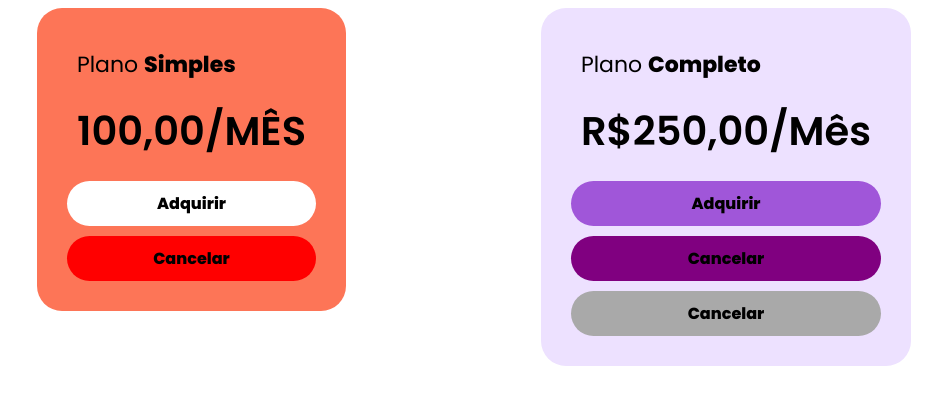
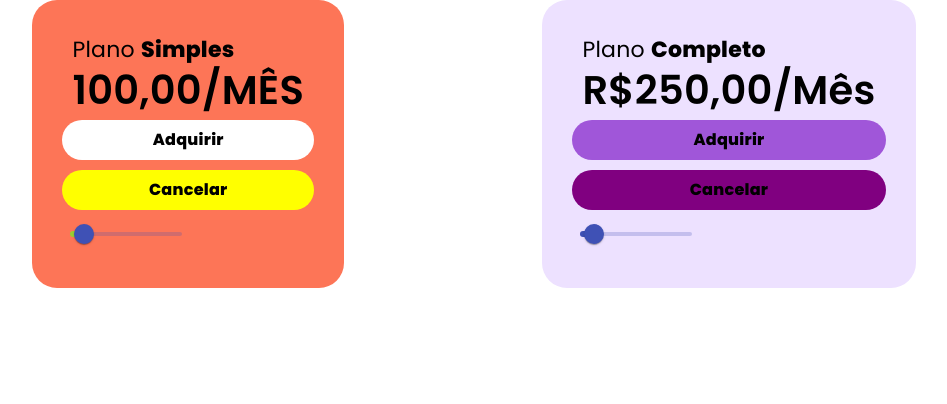
Before and after one commit to cjunior-dino/Estudos_Angular, an Angular app in the folder modulo-1/: page / in a window 1280 px wide. Shown: the top 404 px of the page, without its empty margins (166-1113 px from the left). Built offline with nearby package versions, Linux system fonts and the light colour scheme.

Commit message:
importando o angular@material

```diff
--- a/modulo-1/angular.json
+++ b/modulo-1/angular.json
@@ -30,6 +30,7 @@
               "src/assets"
             ],
             "styles": [
+              "@angular/material/prebuilt-themes/indigo-pink.css",
               "src/styles.scss"
             ],
             "scripts": [],
@@ -98,6 +99,7 @@
               "src/assets"
             ],
             "styles": [
+              "@angular/material/prebuilt-themes/indigo-pink.css",
               "src/styles.scss"
             ],
             "scripts": []
--- a/modulo-1/package.json
+++ b/modulo-1/package.json
@@ -11,10 +11,12 @@
   "private": true,
   "dependencies": {
     "@angular/animations": "^16.1.0",
+    "@angular/cdk": "^16.2.14",
     "@angular/common": "^16.1.0",
     "@angular/compiler": "^16.1.0",
     "@angular/core": "^16.1.0",
     "@angular/forms": "^16.1.0",
+    "@angular/material": "^16.2.14",
     "@angular/platform-browser": "^16.1.0",
     "@angular/platform-browser-dynamic": "^16.1.0",
     "@angular/router": "^16.1.0",
--- a/modulo-1/src/app/app.module.ts
+++ b/modulo-1/src/app/app.module.ts
@@ -3,6 +3,7 @@
 
 import { AppComponent } from './app.component';
 import { CardsModule } from './cards/cards.module';
+import { BrowserAnimationsModule } from '@angular/platform-browser/animations';
 
 @NgModule({
   declarations: [
@@ -10,7 +11,8 @@
   ],
   imports: [
     BrowserModule,
-    CardsModule
+    CardsModule,
+    BrowserAnimationsModule
   ],
   providers: [],
   bootstrap: [AppComponent]
--- a/modulo-1/src/app/card-roxo/card-roxo.component.html
+++ b/modulo-1/src/app/card-roxo/card-roxo.component.html
@@ -3,5 +3,9 @@
     <div class="card-roxo__price card-roxo__item">R$250,00/Mês</div>
     <app-card-roxo-button></app-card-roxo-button>
     <app-card-button-cancel id="primeiro" ></app-card-button-cancel>
-    <app-card-button-cancel id="segundo"></app-card-button-cancel>
+
+
+    <mat-slider min="1" max="5" step="0.5">
+        <input matSliderThumb value="1.5">
+    </mat-slider>
 </div>
--- a/modulo-1/src/app/card/card.component.html
+++ b/modulo-1/src/app/card/card.component.html
@@ -3,4 +3,7 @@
     <div class="card__price card__item">{{ plano.infos?.preco }},00/MÊS</div>
     <app-card-button></app-card-button>
     <app-card-button-cancel ></app-card-button-cancel>
+    <mat-slider min="1" max="5" step="0.5">
+  <input matSliderThumb value="1.5">
+</mat-slider>
 </div>
--- a/modulo-1/src/app/card/card.component.scss
+++ b/modulo-1/src/app/card/card.component.scss
@@ -22,3 +22,7 @@
 
 
 }
+
+:host ::ng-deep mat-slider .mdc-slider__track--active_fill{
+    border-color: yellowgreen !important;
+}
--- a/modulo-1/src/app/cards/cards.module.ts
+++ b/modulo-1/src/app/cards/cards.module.ts
@@ -5,6 +5,7 @@
 import { CardRoxoComponent } from '../card-roxo/card-roxo.component';
 import { CardComponent } from '../card/card.component';
 import { CardButtonCancelComponent } from '../card-button-cancel/card-button-cancel.component';
+import {MatSliderModule} from '@angular/material/slider';
 
 
 
@@ -17,7 +18,8 @@
     CardButtonCancelComponent
   ],
   imports: [
-    CommonModule
+    CommonModule,
+    MatSliderModule
   ],
   exports:[
     CardComponent,
--- a/modulo-1/src/index.html
+++ b/modulo-1/src/index.html
@@ -6,8 +6,11 @@
   <base href="/">
   <meta name="viewport" content="width=device-width, initial-scale=1">
   <link rel="icon" type="image/x-icon" href="favicon.ico">
+  <link rel="preconnect" href="https://fonts.gstatic.com">
+  <link href="https://fonts.googleapis.com/css2?family=Roboto:wght@300;400;500&display=swap" rel="stylesheet">
+  <link href="https://fonts.googleapis.com/icon?family=Material+Icons" rel="stylesheet">
 </head>
-<body>
+<body class="mat-typography">
   <app-root></app-root>
 </body>
 </html>
--- a/modulo-1/src/styles.scss
+++ b/modulo-1/src/styles.scss
@@ -1,2 +1,4 @@
 /* You can add global styles to this file, and also import other style files */
-// @import "./styles/global_overrides";
+@import "./styles/global_overrides";
+html, body { height: 100%; }
+body { margin: 0; font-family: Roboto, "Helvetica Neue", sans-serif; }
--- a/modulo-1/src/styles/_global_overrides.scss
+++ b/modulo-1/src/styles/_global_overrides.scss
@@ -1,3 +1,7 @@
 .card-cancel-button{
     background-color: yellow !important;
 }
+
+// .mdc-slider__track--active_fill{
+//     border-color: yellowgreen !important;
+// }
```
Also changed, not shown: modulo-1/src/app/card-roxo/card-roxo.component.scss (line endings or trailing spaces).
